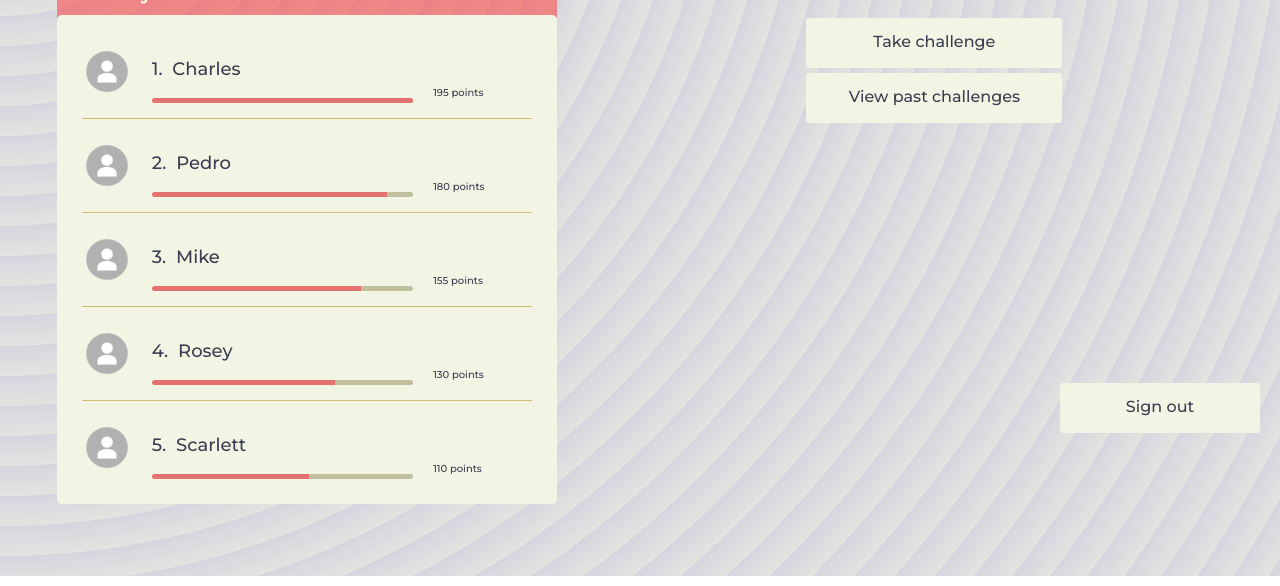
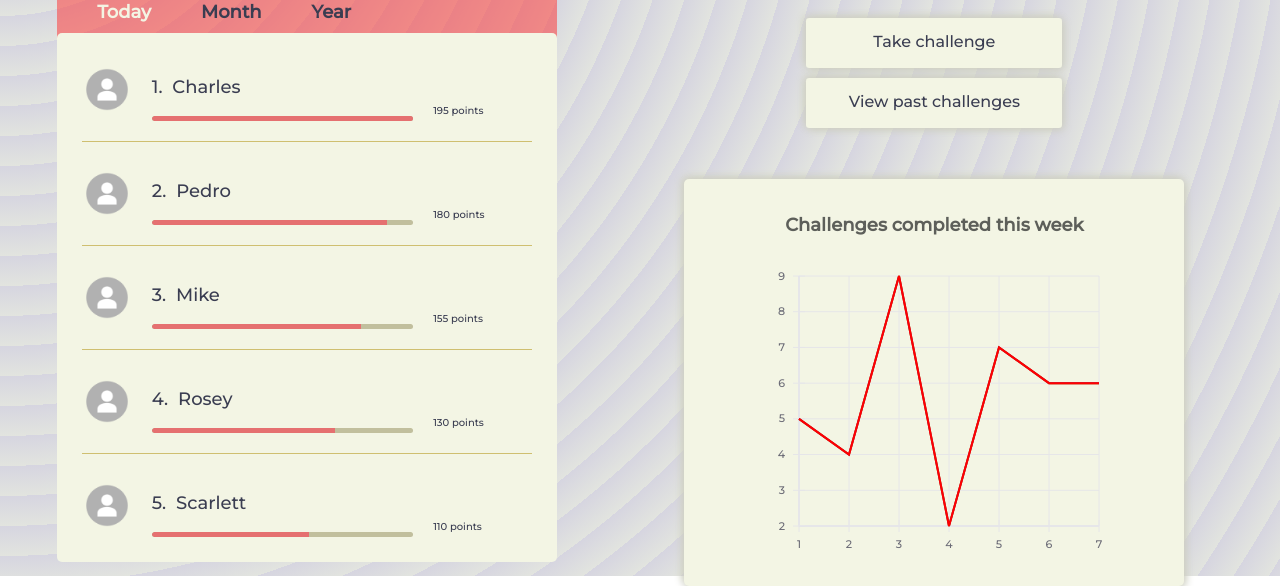
Before and after one commit to tomassar/NZHeroku, a React app: page /home in a window 1280 px wide. Shown: the part 294-880 px from the top of the page. Built offline with nearby package versions, Linux system fonts and the light colour scheme.

Commit message:
Added chart in Home and separated Leaderboard from Home folder

```diff
--- a/package.json
+++ b/package.json
@@ -13,6 +13,7 @@
     "react-helmet": "^6.1.0",
     "react-router-dom": "^5.2.0",
     "react-scripts": "4.0.3",
+    "react-vis": "^1.11.7",
     "styled-components": "^5.3.0",
     "web-vitals": "^1.1.2"
   },
--- a/src/components/Transition.js
+++ b/src/components/Transition.js
@@ -9,7 +9,7 @@ const StyledWrapper = styled.div`
   display: inherit;
   flex: inherit;
   flex-direction: inherit;
-  animation: ${fadeIn} 0.5s;
+  animation: ${fadeIn} 0.7s;
 `;
 
 const Wrapper = ({ children }) => {
--- /dev/null
+++ b/src/components/charts/Chart.js
@@ -0,0 +1,40 @@
+import React from "react";
+import "../../../node_modules/react-vis/dist/style.css";
+import {
+  XYPlot,
+  LineSeries,
+  XAxis,
+  YAxis,
+  VerticalGridLines,
+  HorizontalGridLines,
+} from "react-vis";
+import Transition from "../Transition";
+
+const Chart = () => {
+  const data = [
+    { x: 1, y: 5 },
+    { x: 2, y: 4 },
+    { x: 3, y: 9 },
+    { x: 4, y: 2 },
+    { x: 5, y: 7 },
+    { x: 6, y: 6 },
+    { x: 7, y: 6 },
+  ];
+  return (
+    <Transition>
+      <div>
+        <XYPlot height={300} width={350}>
+          <VerticalGridLines />
+          <HorizontalGridLines />
+          <XAxis />
+          <YAxis />
+          <LineSeries data={data} color="yellow" />
+          <LineSeries data={data} color="purple" />
+          <LineSeries data={data} color="red" />
+        </XYPlot>
+      </div>
+    </Transition>
+  );
+};
+
+export default Chart;
--- a/src/components/home/Home.css
+++ b/src/components/home/Home.css
@@ -6,8 +6,6 @@
   height: 100vh;
   min-height: 780px;
   min-width: 580px;
-  /* background-image: url("resources/background.jpg");
-  background-size: cover; */
   background-color: #e5f3f77d;
   opacity: 1;
   background-image: repeating-radial-gradient(
@@ -19,9 +17,7 @@
 }
 
 .leaderboard {
-  /*   display: inline-block; */
   width: 48%;
-  /*   background-color: aquamarine; */
   height: 100%;
 }
 
@@ -40,7 +36,6 @@
 }
 
 .upper {
-  /*   background-color: red; */
   padding-top: 10px;
 }
 
@@ -54,11 +49,6 @@
   display: flex;
   flex-direction: row;
 }
-
-/* .bottom {
-  background-color: blue;
-}
- */
 
 .btn-link:hover {
   background-color: #f2faa79f;
@@ -79,7 +69,7 @@
   display: block;
   padding-top: 14px;
   background-color: #f3f5e4;
-  margin: 0 auto 0 auto;
+  margin: 10px auto 0 auto;
   border-radius: 0.2em;
   box-sizing: border-box;
   text-decoration: none;
@@ -90,10 +80,41 @@
   text-align: center;
   transition: all 0.2s;
   margin-bottom: 5px;
+  box-shadow: 2px 2px 8px #cecfc1, -2px -2px 8px #cecfc1;
+}
+
+.chart {
+  margin: 8% auto 0 auto;
+  padding: 2rem;
+  border-radius: 5px;
+  background: #f3f5e4;
+  box-shadow: 2px 2px 8px #cecfc1, -2px -2px 8px #cecfc1;
+  width: 80%;
+  max-width: 500px;
+}
+
+.chart > div,
+.chart > h2 {
+  display: flex;
+  justify-content: center;
+  align-content: center;
+}
+
+.chart > h2 {
+  font-size: 18px;
+  margin-bottom: 30px;
+  color: #5d5f5a;
 }
 @media screen and (max-width: 1160px) {
+  .chart {
+    display: none;
+  }
   .wrapper {
     margin-top: 40px;
+  }
+
+  .btn-link {
+    min-width: 450px;
   }
   .leaderboard-right {
     width: 100%;
@@ -127,30 +148,12 @@
   }
   .signout {
     display: none;
-    /*     position: absolute;
-    margin: 1.1% 1.1% 0 0;
-    top: 0;
-    right: 0;
-    width: 15%;
-    min-width: 100px;
-    height: 40px;
-    padding-top: 9px;
-    background-color: #f3f5e4;
-    border-radius: 0.2em;
-    box-sizing: border-box;
-    text-decoration: none;
-    font-family: "Montserrat", sans-serif;
-    font-size: 16px;
-    font-weight: 400;
-    color: black;
-    text-align: center;
-    margin-bottom: 5px; */
   }
 }
 
 @media screen and (min-width: 1161px) {
   .wrapper {
-    margin-top: 70px;
+    margin-top: 88px;
   }
   .leaderboard_section {
     height: 400px;
--- a/src/components/home/Home.js
+++ b/src/components/home/Home.js
@@ -1,8 +1,9 @@
 import React, { useState } from "react";
 import "./Home.css";
 import { Link } from "react-router-dom";
-import Leaderboard from "./Leaderboard";
+import Leaderboard from "../leaderboard/Leaderboard";
 import Transition from "../Transition";
+import Chart from "../charts/Chart";
 
 const Home = () => {
   //const [user, setUser] = useState(""); to be implemented when this is a functional component
@@ -23,11 +24,13 @@ const Home = () => {
               Take challenge
             </Link>
             <Link className="btn-link">View past challenges</Link>
+            <div className="chart">
+              <h2>Challenges completed this week</h2>
+              <Chart className="chart" />
+            </div>
           </div>
         </div>
-        <div className="bottom">
-          <Link className="signout btn-link">Sign out</Link>
-        </div>
+        <div className="bottom"></div>
       </div>
     </Transition>
   );
--- a/src/components/home/Leaderboard.js
+++ /dev/null
@@ -1,111 +0,0 @@
-import React, { useState } from "react";
-import PropTypes from "prop-types";
-import Leaderboard_info from "./Leaderboard_info.json"; //has the arrays today, month and year
-import "./Leaderboard.css";
-import Transition from "../Transition";
-
-const Leaderboard = ({ backgroundColor, headerColor, barColor, ...props }) => {
-  const [scope, setScope] = useState("today"); //day, month or year
-  const [leaderboardNamesAndPoints, setLeaderboardNamesAndPoints] = useState(
-    Leaderboard_info.today
-  );
-
-  const dayMonthAndYear = ["today", "month", "year"];
-
-  const handleClick = (DayMonthYear) => {
-    setScope(DayMonthYear);
-    switch (DayMonthYear) {
-      case "today":
-        setLeaderboardNamesAndPoints(Leaderboard_info.today);
-        break;
-      case "month":
-        setLeaderboardNamesAndPoints(Leaderboard_info.month);
-        break;
-      case "year":
-        setLeaderboardNamesAndPoints(Leaderboard_info.year);
-        break;
-      default:
-        break;
-    }
-  };
-
-  return (
-    <Transition>
-      <div className="wrapper">
-        <p className="leaderboard_title">LEADERBOARD</p>
-        <div
-          className="leaderboard_section"
-          style={{ backgroundColor: headerColor }}
-        >
-          <div className="leaderboard_tabs">
-            <ul>
-              {dayMonthAndYear.map((DayMonthYear, index) => {
-                return (
-                  <li
-                    key={index}
-                    data-li="{DayMonthYear}"
-                    className={DayMonthYear === scope && "active"}
-                    onClick={() => handleClick(DayMonthYear)}
-                  >
-                    {DayMonthYear}
-                  </li>
-                );
-              })}
-            </ul>
-          </div>
-          <div
-            className="leaderboard_wrap"
-            style={{ backgroundColor: backgroundColor }}
-          >
-            {/* Here each inspector is displayed */}
-            <div className="leaderboard_item" style={{ display: "block" }}>
-              {leaderboardNamesAndPoints.map((inspector, index) => {
-                return (
-                  <div className="leaderboard_mem">
-                    <div className="img">
-                      <img src="resources/profile_pic.png" alt="picture" />
-                    </div>
-                    <div className="name_bar">
-                      <p>
-                        <span>{index + 1}.</span> {inspector.name}
-                      </p>
-                      <div className="bar_wrap">
-                        <div
-                          className="inner_bar"
-                          style={{
-                            width: `${100 - index * 10}%`, //kinda useless formula to make the bars decrease their length as inspectors have less points
-                            backgroundColor: barColor,
-                          }}
-                        ></div>
-                      </div>
-                    </div>
-                    <div className="points">{inspector.points} points</div>
-                  </div>
-                );
-              })}
-            </div>
-          </div>
-        </div>
-      </div>
-    </Transition>
-  );
-};
-
-Leaderboard.propTypes = {
-  /**
-   * What background color to use
-   */
-  backgroundColor: PropTypes.string,
-  // What color to use for the div that displays "Today", "Month" and "Year"
-  headerColor: PropTypes.string,
-  //Color for the bar
-  barColor: PropTypes.string,
-};
-
-Leaderboard.defaultProps = {
-  backgroundColor: "rgb(243, 245, 228)",
-  headerColor: "#fb444491",
-  barColor: "#e57070",
-};
-
-export default Leaderboard;
--- a/src/components/home/Leaderboard.css
+++ b/src/components/leaderboard/Leaderboard.css
@@ -51,7 +51,7 @@
 .leaderboard_wrap .leaderboard_item .leaderboard_mem {
   display: flex;
   align-items: center;
-  padding: 15px 0;
+  padding: 20px 0;
   border-bottom: 1px solid #cfbf70;
 }
 
--- /dev/null
+++ b/src/components/leaderboard/Leaderboard.js
@@ -0,0 +1,109 @@
+import React, { useState } from "react";
+import PropTypes from "prop-types";
+import Leaderboard_info from "./Leaderboard_info.json"; //has the arrays today, month and year
+import "./Leaderboard.css";
+import Transition from "../Transition";
+
+const Leaderboard = ({ backgroundColor, headerColor, barColor, ...props }) => {
+  const [scope, setScope] = useState("today"); //day, month or year
+  const [leaderboardNamesAndPoints, setLeaderboardNamesAndPoints] = useState(
+    Leaderboard_info.today
+  );
+
+  const dayMonthAndYear = ["today", "month", "year"];
+
+  const handleClick = (DayMonthYear) => {
+    setScope(DayMonthYear);
+    switch (DayMonthYear) {
+      case "today":
+        setLeaderboardNamesAndPoints(Leaderboard_info.today);
+        break;
+      case "month":
+        setLeaderboardNamesAndPoints(Leaderboard_info.month);
+        break;
+      case "year":
+        setLeaderboardNamesAndPoints(Leaderboard_info.year);
+        break;
+      default:
+        break;
+    }
+  };
+
+  return (
+    <div className="wrapper">
+      <p className="leaderboard_title">LEADERBOARD</p>
+      <div
+        className="leaderboard_section"
+        style={{ backgroundColor: headerColor }}
+      >
+        <div className="leaderboard_tabs">
+          <ul>
+            {dayMonthAndYear.map((DayMonthYear, index) => {
+              return (
+                <li
+                  key={index}
+                  data-li="{DayMonthYear}"
+                  className={DayMonthYear === scope && "active"}
+                  onClick={() => handleClick(DayMonthYear)}
+                >
+                  {DayMonthYear}
+                </li>
+              );
+            })}
+          </ul>
+        </div>
+        <div
+          className="leaderboard_wrap"
+          style={{ backgroundColor: backgroundColor }}
+        >
+          {/* Here each inspector is displayed */}
+          <div className="leaderboard_item" style={{ display: "block" }}>
+            {leaderboardNamesAndPoints.map((inspector, index) => {
+              return (
+                <div className="leaderboard_mem">
+                  <div className="img">
+                    <img src="resources/profile_pic.png" alt="picture" />
+                  </div>
+                  <div className="name_bar">
+                    <p>
+                      <span>{index + 1}.</span> {inspector.name}
+                    </p>
+                    <div className="bar_wrap">
+                      <div
+                        className="inner_bar"
+                        style={{
+                          width: `${100 - index * 10}%`, //kinda useless formula to make the bars decrease their length as inspectors have less points
+                          backgroundColor: barColor,
+                        }}
+                      ></div>
+                    </div>
+                  </div>
+                  <div className="points">{inspector.points} points</div>
+                </div>
+              );
+            })}
+          </div>
+        </div>
+      </div>
+    </div>
+  );
+};
+
+Leaderboard.propTypes = {
+  /**
+   * What background color to use
+   */
+  backgroundColor: PropTypes.string,
+  // What color to use for the div that displays "Today", "Month" and "Year"
+  headerColor: PropTypes.string,
+  //Color for the bar
+  barColor: PropTypes.string,
+};
+
+Leaderboard.defaultProps = {
+  backgroundColor: "rgb(243, 245, 228)",
+  headerColor: "#fb444491",
+  barColor: "#e57070",
+};
+
+export default Leaderboard;
```
Also changed, not shown: src/components/home/resources/leaderboard_info.js (deleted), src/components/leaderboard/Leaderboard_info.json (renamed from src/components/home/Leaderboard_info.json), 2 other files.
